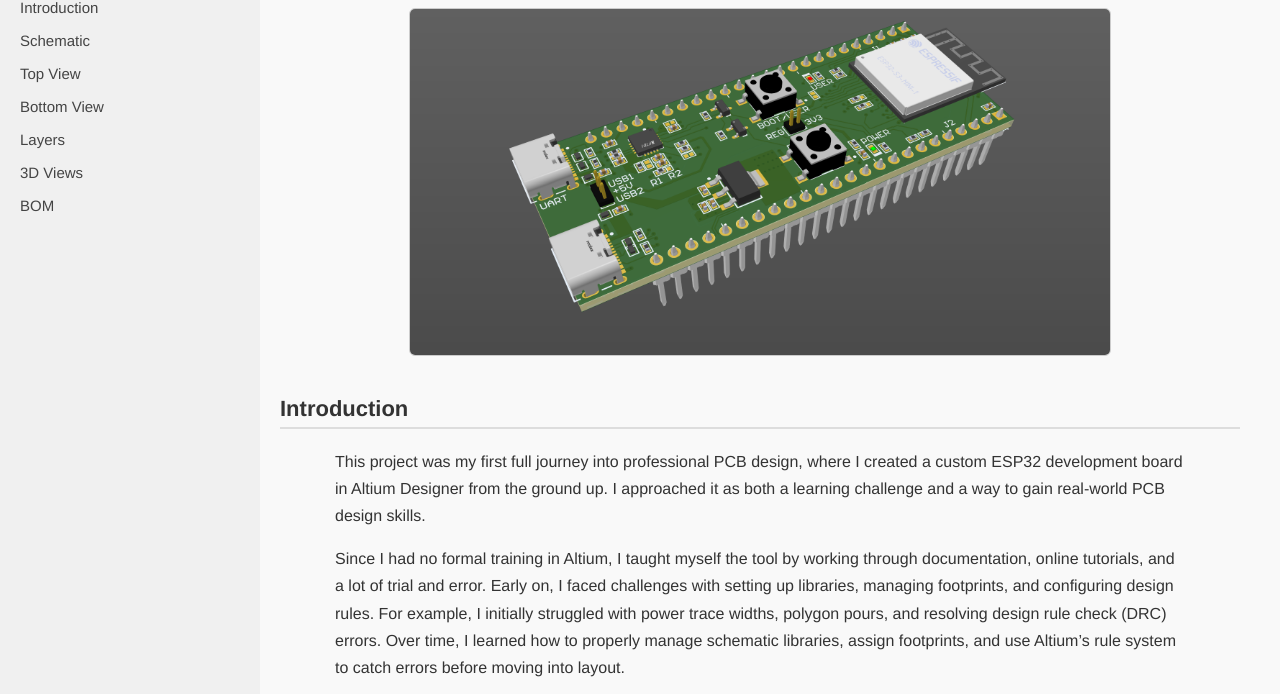
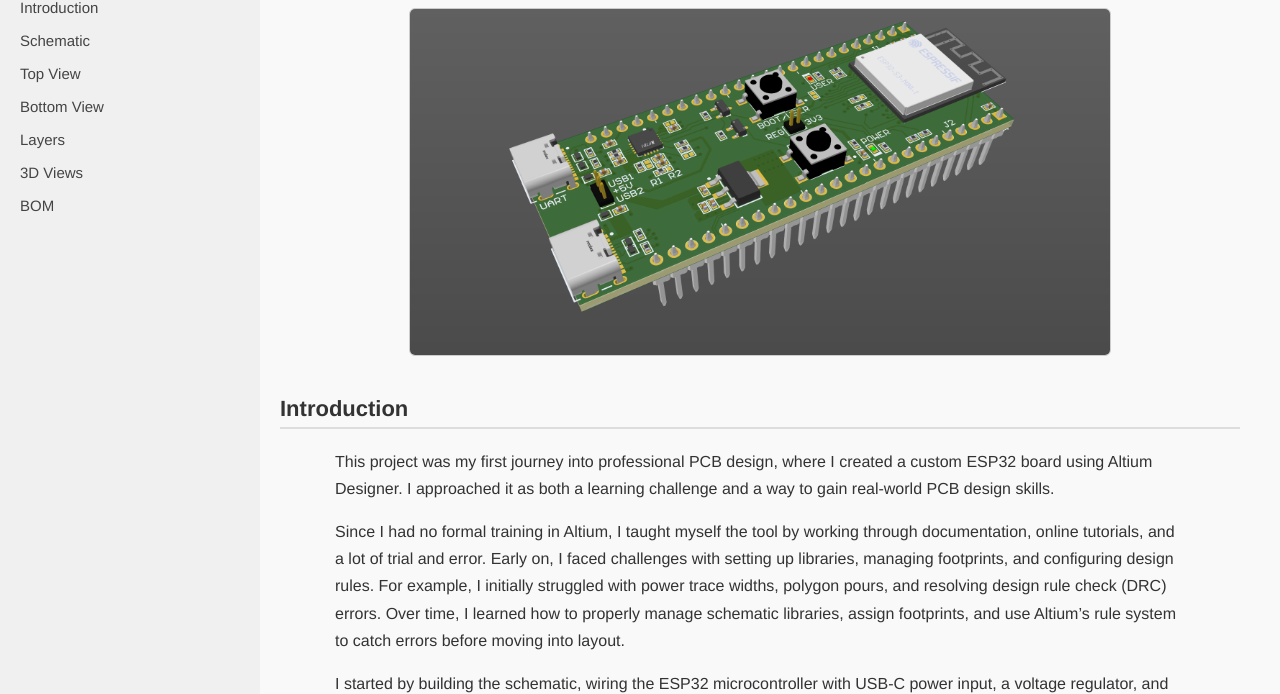
Before and after one commit to parniyannf/esp32-altiumdesigner, a plain HTML site: page index.html in a window 1280 px wide. Shown: the part 80-774 px from the top of the page. Drawn offline with Linux system fonts and the light colour scheme.

Commit message:
Update index.html

```diff
--- a/index.html
+++ b/index.html
@@ -105,8 +105,8 @@
 
     <h2 id="introduction">Introduction</h2>
     <p>
-      This project was my first full journey into professional PCB design, where I created a custom ESP32
-      development board in Altium Designer from the ground up. I approached it as both a learning challenge
+      This project was my first journey into professional PCB design, where I created a custom ESP32 board
+      using Altium Designer. I approached it as both a learning challenge
       and a way to gain real-world PCB design skills.
     </p>
     <p>
```
